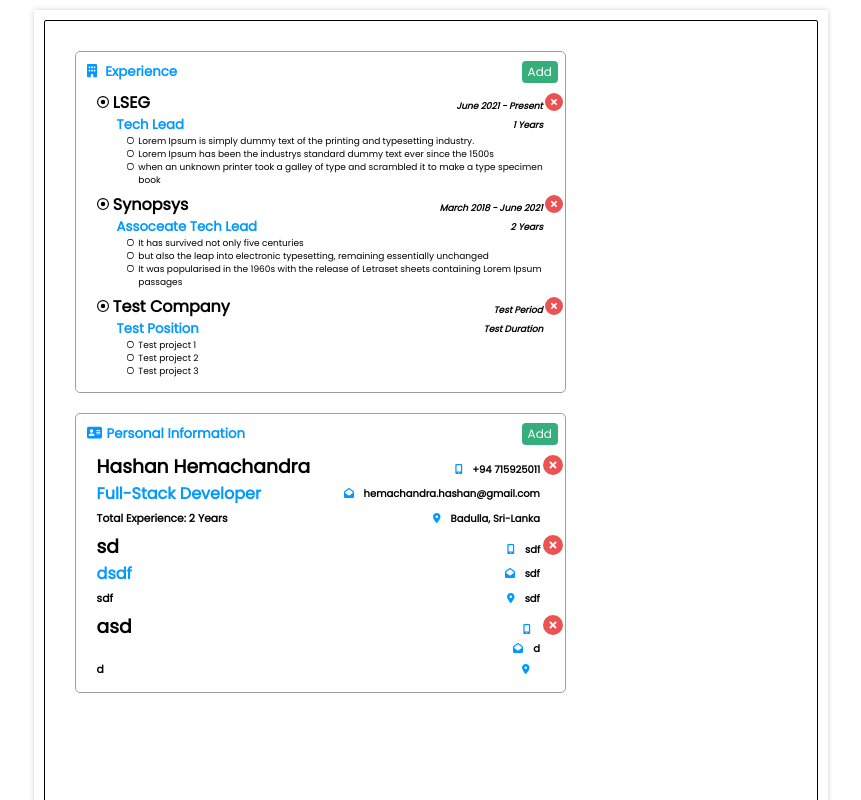
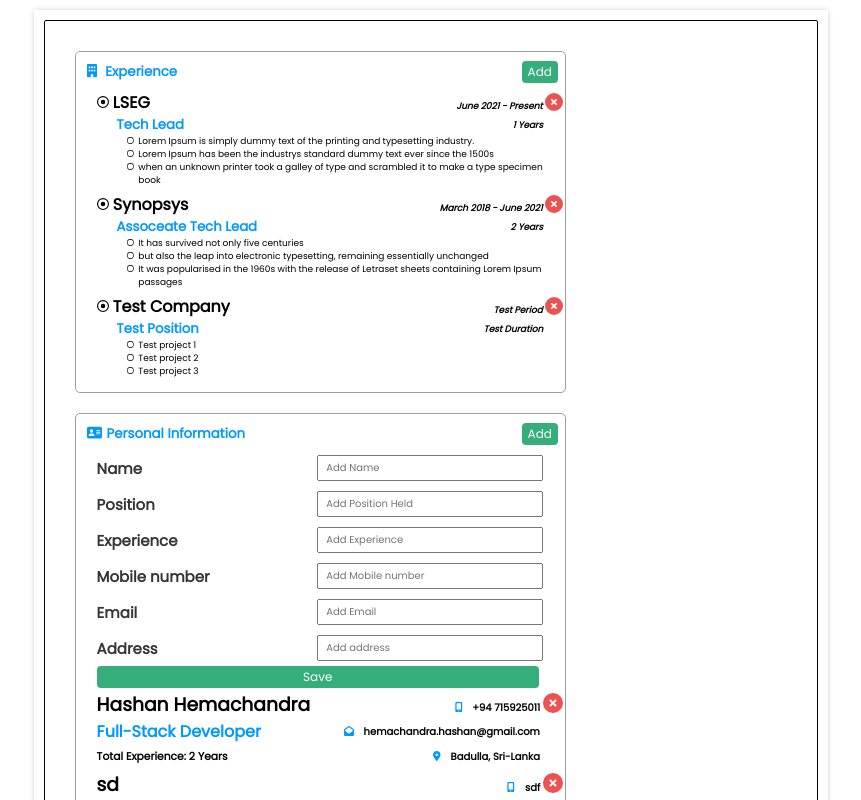
Before and after one commit to hmalindu1/resume-builder, an Angular app: page / in a window 1280 px wide. Shown: the top 800 px of the page, without its empty margins (209-1070 px from the left). Built offline with nearby package versions, Linux system fonts and the light colour scheme; data requests are answered from the project's data file.

Commit message:
<app-add-cont> element was added in to parent elem

```diff
--- a/src/app/components/conts/conts.component.html
+++ b/src/app/components/conts/conts.component.html
@@ -1 +1,2 @@
+<app-add-cont (on_add_cont_a)="add_cont($event)"></app-add-cont>
 <app-cont-item *ngFor="let cont of conts" [cont] = "cont"></app-cont-item>
```
